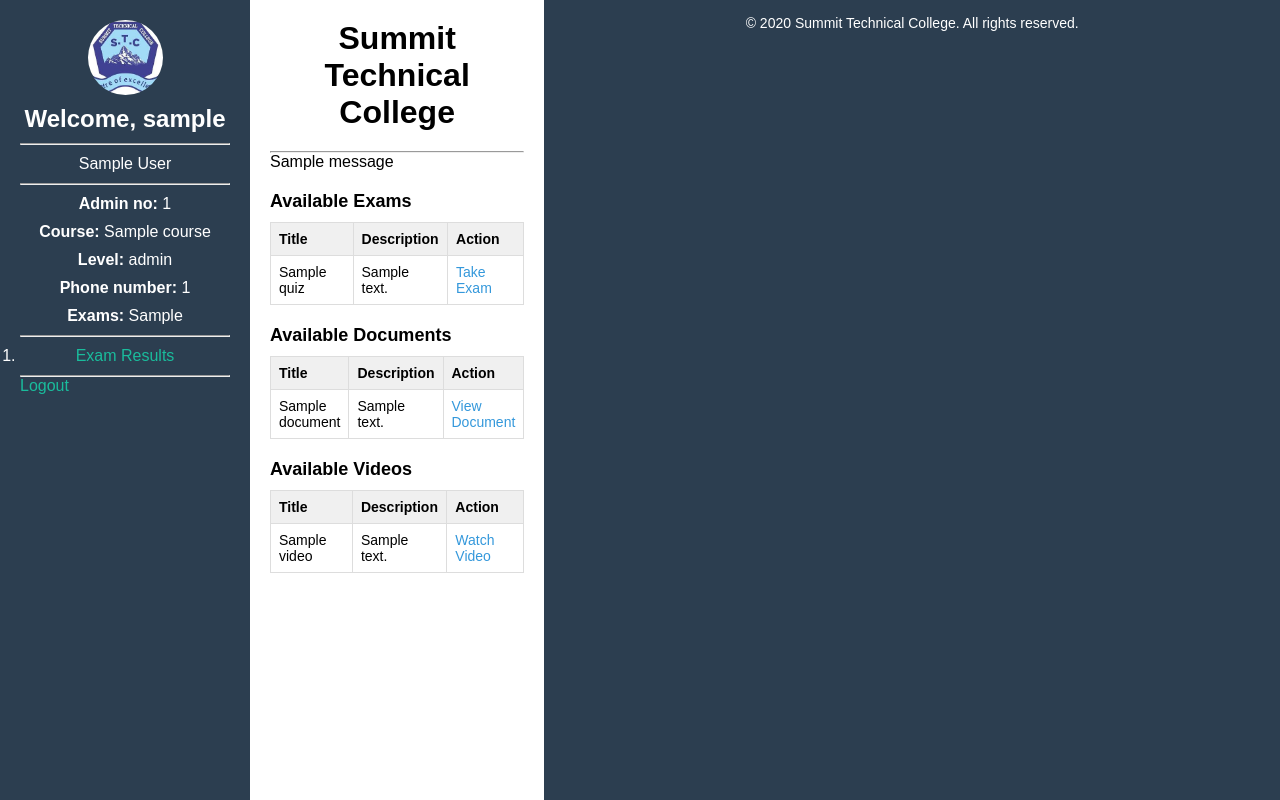
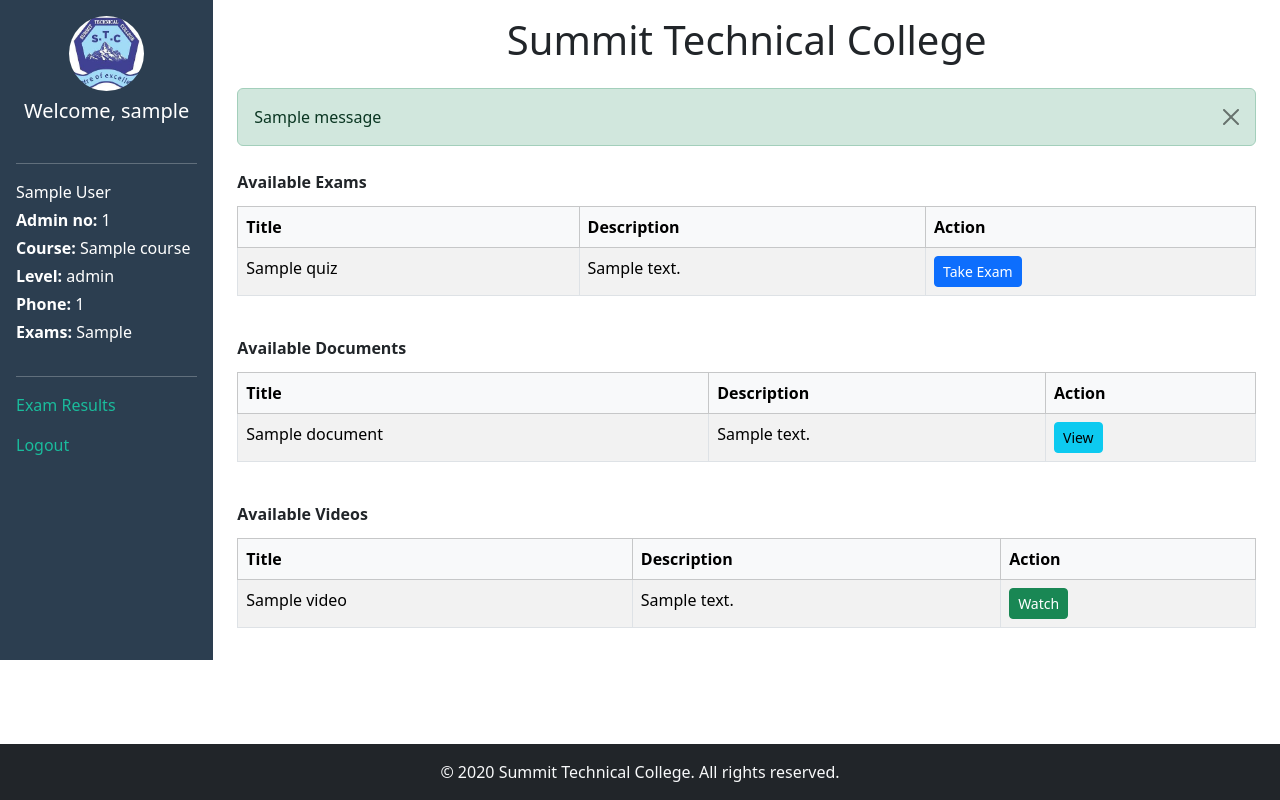
Before and after one commit to sakwasilas/summit, a Flask app: template templates/students/student_dashboard.html in a window 1280 px wide. Run offline with Flask 3, Linux system fonts and the light colour scheme; the template is opened without the code that fills it: most values are stand-ins (such as "Sample title", 1, 10 or a date in 2020); one stand-in notice (Sample message) is shown.

Commit message:
updtaed dashboard

```diff
--- a/templates/students/student_dashboard.html
+++ b/templates/students/student_dashboard.html
@@ -4,216 +4,77 @@
   <meta charset="UTF-8">
   <meta name="viewport" content="width=device-width, initial-scale=1.0">
   <title>Student Dashboard</title>
+  <!-- Bootstrap CSS -->
+  <link href="https://cdn.jsdelivr.net/npm/bootstrap@5.3.3/dist/css/bootstrap.min.css" rel="stylesheet">
   <style>
-    /* General Reset */
-    * {
-      margin: 0;
-      padding: 0;
-      box-sizing: border-box;
-      font-family: Arial, sans-serif;
+    /* Custom tweaks */
+    body {
+      min-height: 100vh;
     }
-
-    body {
-      display: flex;
-      flex-direction: row;
-      min-height: 100vh;
-      background: #f5f5f5;
+    .sidebar {
+      background-color: #2c3e50;
+      color: white;
     }
-
-    /* Sidebar */
-    .sidebar {
-      width: 250px;
-      background: #2c3e50;
-      color: white;
-      padding: 20px;
-      flex-shrink: 0;
-    }
-
-    .sidebar img {
-      border-radius: 50%;
-      display: block;
-      margin: 0 auto 10px;
-    }
-
-    .sidebar h2,
-    .sidebar p,
-    .sidebar a,
-    .sidebar li {
-      text-align: center;
-      margin: 10px 0;
-    }
-
     .sidebar a {
       color: #1abc9c;
       text-decoration: none;
     }
-
     .sidebar a:hover {
       text-decoration: underline;
     }
-
-    /* Main Content */
-    .main-content {
-      flex: 1;
-      padding: 20px;
-      background: #fff;
-    }
-
-    .main-content h1 {
-      text-align: center;
-      margin-bottom: 20px;
-    }
-
     .section-title {
-      font-size: 18px;
       font-weight: bold;
-      margin: 20px 0 10px;
-    }
-
-    /* Tables */
-    table {
-      width: 100%;
-      border-collapse: collapse;
-      margin-bottom: 20px;
-      font-size: 14px;
-    }
-
-    th,
-    td {
-      border: 1px solid #ddd;
-      padding: 8px;
-      text-align: left;
-    }
-
-    th {
-      background: #f0f0f0;
-    }
-
-    td a {
-      color: #3498db;
-      text-decoration: none;
-    }
-
-    td a:hover {
-      text-decoration: underline;
-    }
-
-    /* Footer */
-    .footer {
-      text-align: center;
-      padding: 15px;
-      background: #2c3e50;
-      color: white;
-      font-size: 14px;
-      width: 100%;
-    }
-
-    /* RESPONSIVENESS */
-    @media (max-width: 768px) {
-      body {
-        flex-direction: column;
-      }
-
-      .sidebar {
-        width: 100%;
-        text-align: center;
-      }
-
-      .main-content {
-        padding: 15px;
-      }
-
-      table,
-      thead,
-      tbody,
-      th,
-      td,
-      tr {
-        display: block;
-        width: 100%;
-      }
-
-      thead {
-        display: none; /* Hide table headers on small screens */
-      }
-
-      tr {
-        margin-bottom: 15px;
-        border-bottom: 2px solid #eee;
-      }
-
-      td {
-        padding-left: 50%;
-        position: relative;
-        text-align: left;
-      }
-
-      td::before {
-        content: attr(data-label);
-        position: absolute;
-        left: 10px;
-        font-weight: bold;
-        color: #555;
-      }
-    }
-
-    @media (max-width: 480px) {
-      .section-title {
-        font-size: 16px;
-      }
-
-      .main-content h1 {
-        font-size: 20px;
-      }
-
-      .sidebar {
-        font-size: 14px;
-      }
+      margin-top: 1.5rem;
+      margin-bottom: .75rem;
     }
   </style>
 </head>
-<body>
+<body class="d-flex flex-column">
+
+  <div class="container-fluid">
+    <div class="row flex-nowrap">
 
       <!-- Sidebar -->
-  <div class="sidebar">
-    <img src="{{ url_for('static', filename='images/logo.jpg') }}" alt="Summit Tech College" width="75" height="75">
-    <h2>Welcome, {{ username }}</h2>
-    <hr>
-    <p>{{ student_profile.full_name }}</p>
-    <hr>
-    <p><strong>Admin no:</strong> {{ student_profile.admission_number }}</p>
-    <p><strong>Course:</strong> {{ student_profile.course.name }}</p>
-    <p><strong>Level:</strong> {{ student_profile.level }}</p>
-    <p><strong>Phone number:</strong> {{ student_profile.phone_number }}</p>
-    <p><strong>Exams:</strong> {{ student_profile.exam_type }}</p>
-    <hr>
-    <ol>
-      <li><a href="{{ url_for('student_results')}}">Exam Results</a></li>
+      <nav class="col-12 col-md-3 col-lg-2 sidebar d-flex flex-column p-3 sticky-top">
+        <div class="text-center mb-3">
+          <img src="{{ url_for('static', filename='images/logo.jpg') }}" alt="Summit Tech College" class="rounded-circle mb-2" width="75" height="75">
+          <h5>Welcome, {{ username }}</h5>
+        </div>
+        <hr class="text-white">
+        <p class="mb-1">{{ student_profile.full_name }}</p>
+        <p class="mb-1"><strong>Admin no:</strong> {{ student_profile.admission_number }}</p>
+        <p class="mb-1"><strong>Course:</strong> {{ student_profile.course.name }}</p>
+        <p class="mb-1"><strong>Level:</strong> {{ student_profile.level }}</p>
+        <p class="mb-1"><strong>Phone:</strong> {{ student_profile.phone_number }}</p>
+        <p class="mb-3"><strong>Exams:</strong> {{ student_profile.exam_type }}</p>
+        <hr class="text-white">
+        <ol class="nav flex-column mb-3">
+          <li class="nav-item"><a href="{{ url_for('student_results')}}" class="nav-link p-0">Exam Results</a></li>
         </ol>
-    <hr>
         <a href="{{ url_for('logout') }}">Logout</a>
-  </div>
+      </nav>
 
       <!-- Main Content -->
-  <div class="main-content">
-    <h1>Summit Technical College</h1>
-    <hr>
+      <main class="col px-4 py-3">
+        <h1 class="text-center mb-4">Summit Technical College</h1>
 
         <!-- Flash Messages -->
         {% with messages = get_flashed_messages(with_categories=true) %}
           {% if messages %}
             {% for category, message in messages %}
-          <div class="alert alert-{{ category }}">
+              <div class="alert alert-{{ category }} alert-dismissible fade show" role="alert">
                 {{ message }}
+                <button type="button" class="btn-close" data-bs-dismiss="alert"></button>
               </div>
             {% endfor %}
           {% endif %}
         {% endwith %}
 
-    <!-- Available Exams Section -->
+        <!-- Available Exams -->
         <div class="section-title">Available Exams</div>
-    <table>
-      <thead>
+        <div class="table-responsive">
+          <table class="table table-striped table-bordered">
+            <thead class="table-light">
               <tr>
                 <th>Title</th>
                 <th>Description</th>
@@ -223,22 +84,24 @@
             <tbody>
               {% for exam in quizzes %}
               <tr>
-          <td data-label="Title">{{ exam.title }}</td>
-          <td data-label="Description">{{ exam.description }}</td>
-          <td data-label="Action"><a href="{{ url_for('take_exam', quiz_id=exam.id) }}">Take Exam</a></td>
+                <td>{{ exam.title }}</td>
+                <td>{{ exam.description }}</td>
+                <td><a href="{{ url_for('take_exam', quiz_id=exam.id) }}" class="btn btn-sm btn-primary">Take Exam</a></td>
               </tr>
               {% else %}
               <tr>
-          <td colspan="3">No exams available at the moment.</td>
+                <td colspan="3" class="text-center">No exams available at the moment.</td>
               </tr>
               {% endfor %}
             </tbody>
           </table>
+        </div>
 
-    <!-- Available Documents Section -->
+        <!-- Available Documents -->
         <div class="section-title">Available Documents</div>
-    <table>
-      <thead>
+        <div class="table-responsive">
+          <table class="table table-striped table-bordered">
+            <thead class="table-light">
               <tr>
                 <th>Title</th>
                 <th>Description</th>
@@ -248,22 +111,24 @@
             <tbody>
               {% for document in documents %}
               <tr>
-          <td data-label="Title">{{ document.title }}</td>
-          <td data-label="Description">{{ document.description }}</td>
-          <td data-label="Action"><a href="{{ url_for('view_document', document_id=document.id) }}">View Document</a></td>
+                <td>{{ document.title }}</td>
+                <td>{{ document.description }}</td>
+                <td><a href="{{ url_for('view_document', document_id=document.id) }}" class="btn btn-sm btn-info">View</a></td>
               </tr>
               {% else %}
               <tr>
-          <td colspan="3">No documents available at the moment.</td>
+                <td colspan="3" class="text-center">No documents available at the moment.</td>
               </tr>
               {% endfor %}
             </tbody>
           </table>
+        </div>
 
-    <!-- Available Videos Section -->
+        <!-- Available Videos -->
         <div class="section-title">Available Videos</div>
-    <table>
-      <thead>
+        <div class="table-responsive">
+          <table class="table table-striped table-bordered">
+            <thead class="table-light">
               <tr>
                 <th>Title</th>
                 <th>Description</th>
@@ -273,23 +138,28 @@
             <tbody>
               {% for video in videos %}
               <tr>
-          <td data-label="Title">{{ video.title }}</td>
-          <td data-label="Description">{{ video.description }}</td>
-          <td data-label="Action"><a href="{{ url_for('watch_video', video_id=video.id) }}">Watch Video</a></td>
+                <td>{{ video.title }}</td>
+                <td>{{ video.description }}</td>
+                <td><a href="{{ url_for('watch_video', video_id=video.id) }}" class="btn btn-sm btn-success">Watch</a></td>
               </tr>
               {% else %}
               <tr>
-          <td colspan="3">No videos available at the moment.</td>
+                <td colspan="3" class="text-center">No videos available at the moment.</td>
               </tr>
               {% endfor %}
             </tbody>
           </table>
         </div>
+      </main>
+    </div>
+  </div>
 
   <!-- Footer -->
-  <div class="footer">
+  <footer class="text-center py-3 bg-dark text-light mt-auto">
     &copy; {{ current_year }} Summit Technical College. All rights reserved.
-  </div>
+  </footer>
 
+  <!-- Bootstrap JS -->
+  <script src="https://cdn.jsdelivr.net/npm/bootstrap@5.3.3/dist/js/bootstrap.bundle.min.js"></script>
 </body>
 </html>
```
Lines whose indentation alone changed are shown as unchanged.
